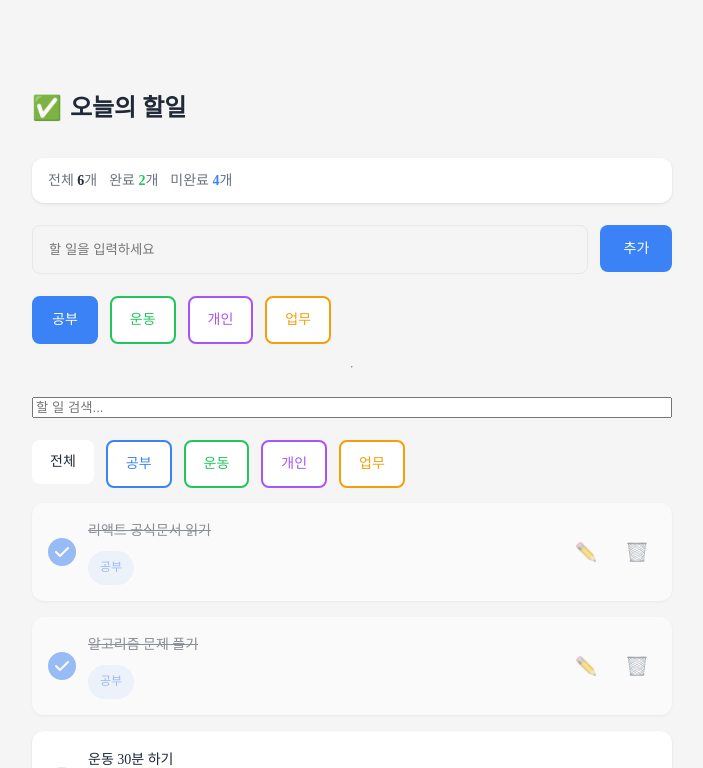
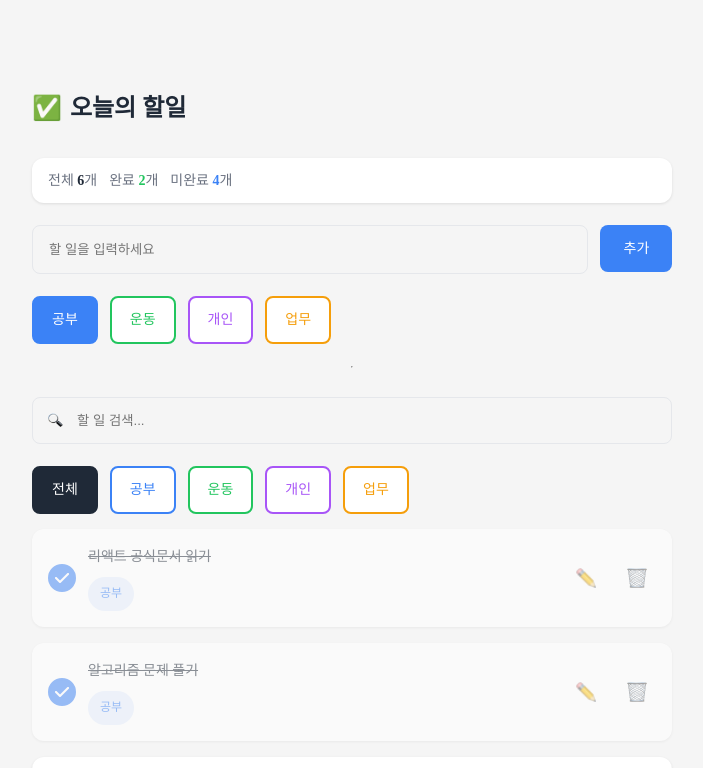
Before and after one commit to IT-Cotato/13th-Frontend-Assignment, a React (Vite) app: page / in a window 1280 px wide. Shown: the top 768 px of the page, without its empty margins (288-991 px from the left). Built offline with nearby package versions, Linux system fonts and the light colour scheme.

Commit message:
style: 검색 영역 스타일링

```diff
--- a/src/css/App.css
+++ b/src/css/App.css
@@ -135,11 +135,10 @@ input[type="checkbox"] {
     display: flex;
     width: 640px;
     height: 233px;
-    padding-top: 64px;
     flex-direction: column;
-    align-items: flex-start;
+    align-items: center;
     gap: 12px;
-
+    justify-content: center;
     border-radius: 12px;
     background: #fff;
     box-shadow: 0 1px 3px 0 rgba(0, 0, 0, 0.1);
@@ -359,6 +358,16 @@ button#addButton {
     font-size: 14px !important;
 }
 
+.categories#all {
+    border: 2px solid #1f2937;
+    color: #1f2937;
+}
+
+.categories#all.checked {
+    background: #1f2937;
+    color: #fff;
+}
+
 .categories#study {
     border: 2px solid #3b82f6;
     color: #3b82f6;
@@ -398,3 +407,33 @@ button#addButton {
     background: #f59e0b;
     color: #fff;
 }
+
+/*검색 영역*/
+.input-wrapper {
+    position: relative;
+    width: 640px;
+}
+
+#search-input-area {
+    display: flex;
+    box-sizing: border-box;
+
+    width: 640px;
+    height: 47px;
+    padding: 12px 16px 12px 44px;
+    align-items: center;
+
+    border-radius: 8px;
+    border: 1px solid #e5e7eb;
+    background-color: transparent;
+}
+
+#magnifier-icon {
+    position: absolute;
+    left: 16px;
+    top: 50%;
+    transform: translateY(-50%); /* 수직 중앙 정렬 */
+    width: 20px;
+    height: 20px;
+    pointer-events: none; /* 클릭 이벤트 방해 안 함 */
+}
--- a/src/ui/Empty.tsx
+++ b/src/ui/Empty.tsx
@@ -1,7 +1,8 @@
+import magnifier from "../resource/magnifier.png";
+
 export default function Empty({ type }: { type: string }) {
     const fileIcon = "📋";
     const totalNotice = "아직 할 일이 없어요";
-    const magnifierIcon = "🔍";
     const searchNotice = "검색 결과가 없습니다.";
 
     const totalCountEmpty = (
@@ -13,7 +14,7 @@ export default function Empty({ type }: { type: string }) {
 
     const searchCountyEmpty = (
         <div id="emptyContainer">
-            <div id="fileIcon">{magnifierIcon}</div>
+            <img src={magnifier} />
             <p>{searchNotice}</p>
         </div>
     );
--- a/src/ui/TodoFilter.tsx
+++ b/src/ui/TodoFilter.tsx
@@ -1,4 +1,5 @@
 import { type ChangeEvent } from "react";
+import magnifier from "../resource/magnifier.png";
 
 export default function TodoSearch({
     searchText,
@@ -18,13 +19,18 @@ export default function TodoSearch({
     return (
         <>
             <hr />
+            <div className="input-wrapper">
+                <img src={magnifier} id="magnifier-icon" />
                 <input
+                    id="search-input-area"
                     type="text"
                     placeholder="할 일 검색..."
                     onChange={onSearch}
                     value={searchText}
                     className="todoSearch"
                 ></input>
+            </div>
+
             <div className="categorySelector">
                 {filters.map((filter) => (
                     <label
```
Also changed, not shown: src/resource/magnifier.png (added). Lines whose indentation alone changed are shown as unchanged.
